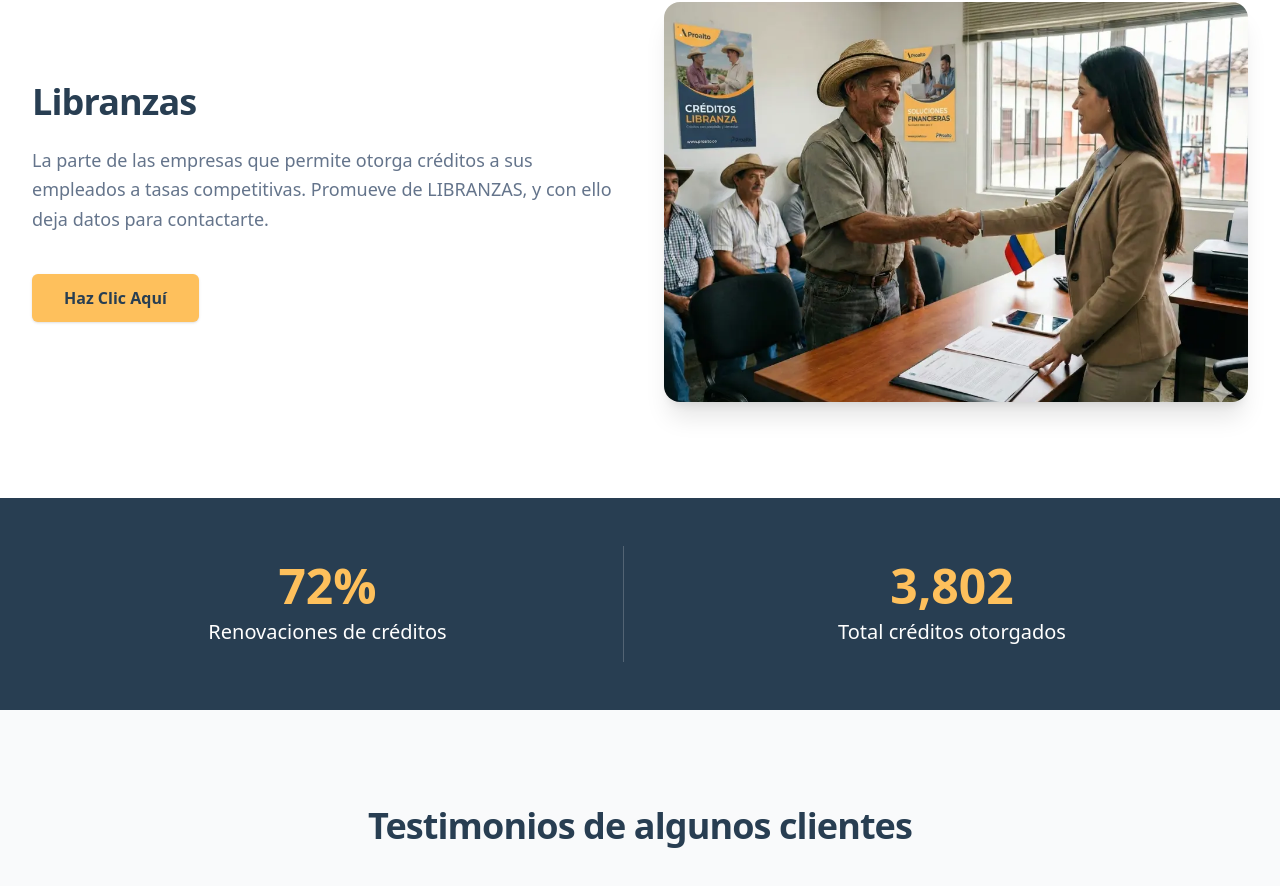
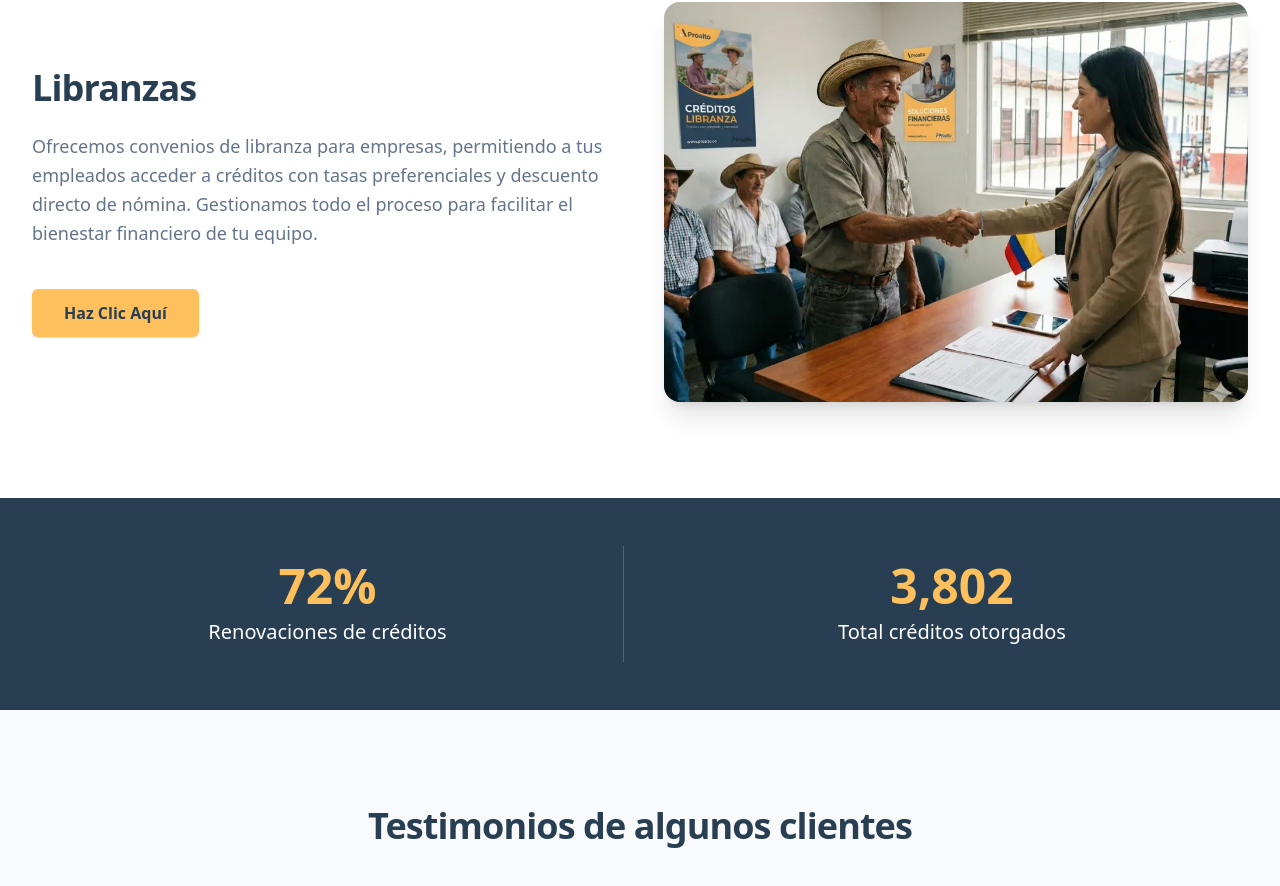
Before and after one commit to Ban68/proalto, a Next.js app: page / in a window 1280 px wide. Shown: the part 2231-3117 px from the top of the page. Built offline with nearby package versions, Linux system fonts and the light colour scheme.

Commit message:
content: improve libranzas section copywriting

```diff
--- a/components/sections/libranzas.tsx
+++ b/components/sections/libranzas.tsx
@@ -10,7 +10,7 @@ export function Libranzas() {
                             Libranzas
                         </h2>
                         <p className="text-lg text-muted-foreground leading-relaxed">
-                            La parte de las empresas que permite otorga créditos a sus empleados a tasas competitivas. Promueve de LIBRANZAS, y con ello deja datos para contactarte.
+                            Ofrecemos convenios de libranza para empresas, permitiendo a tus empleados acceder a créditos con tasas preferenciales y descuento directo de nómina. Gestionamos todo el proceso para facilitar el bienestar financiero de tu equipo.
                         </p>
                         <div className="pt-4">
                             <Link
```
